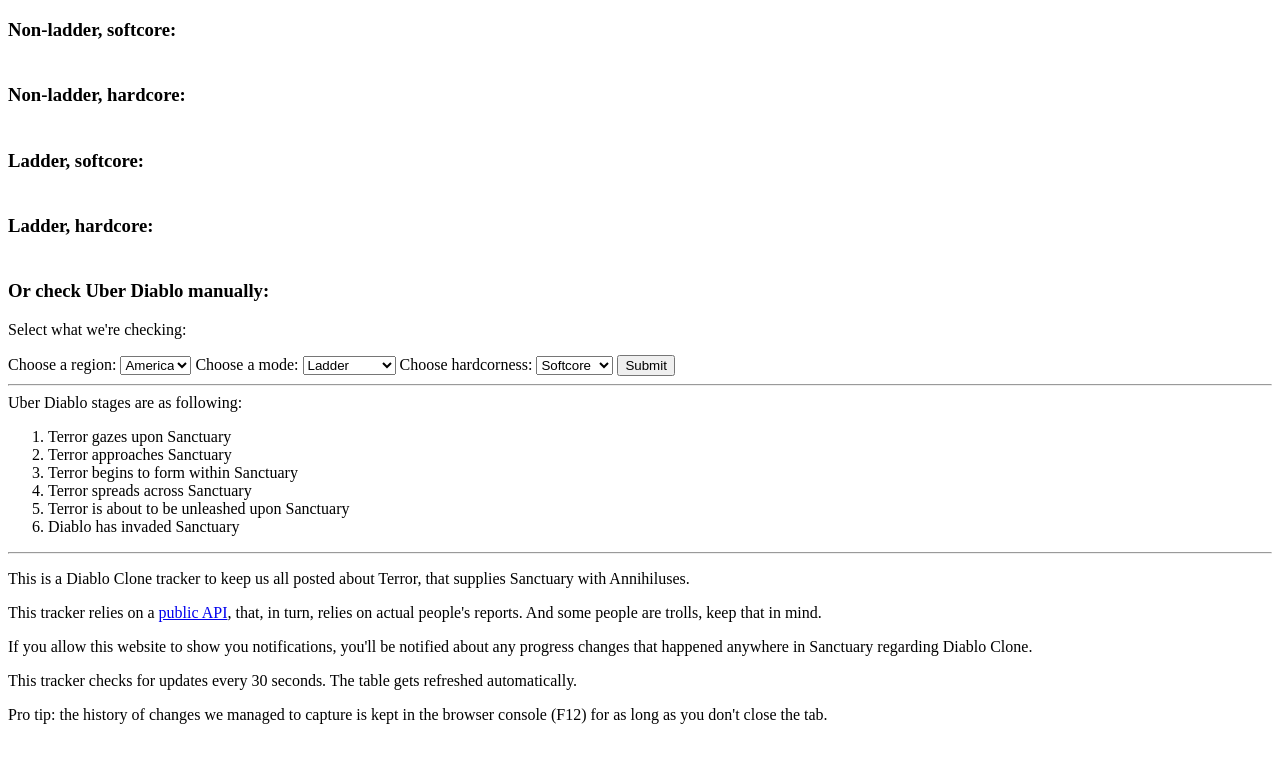
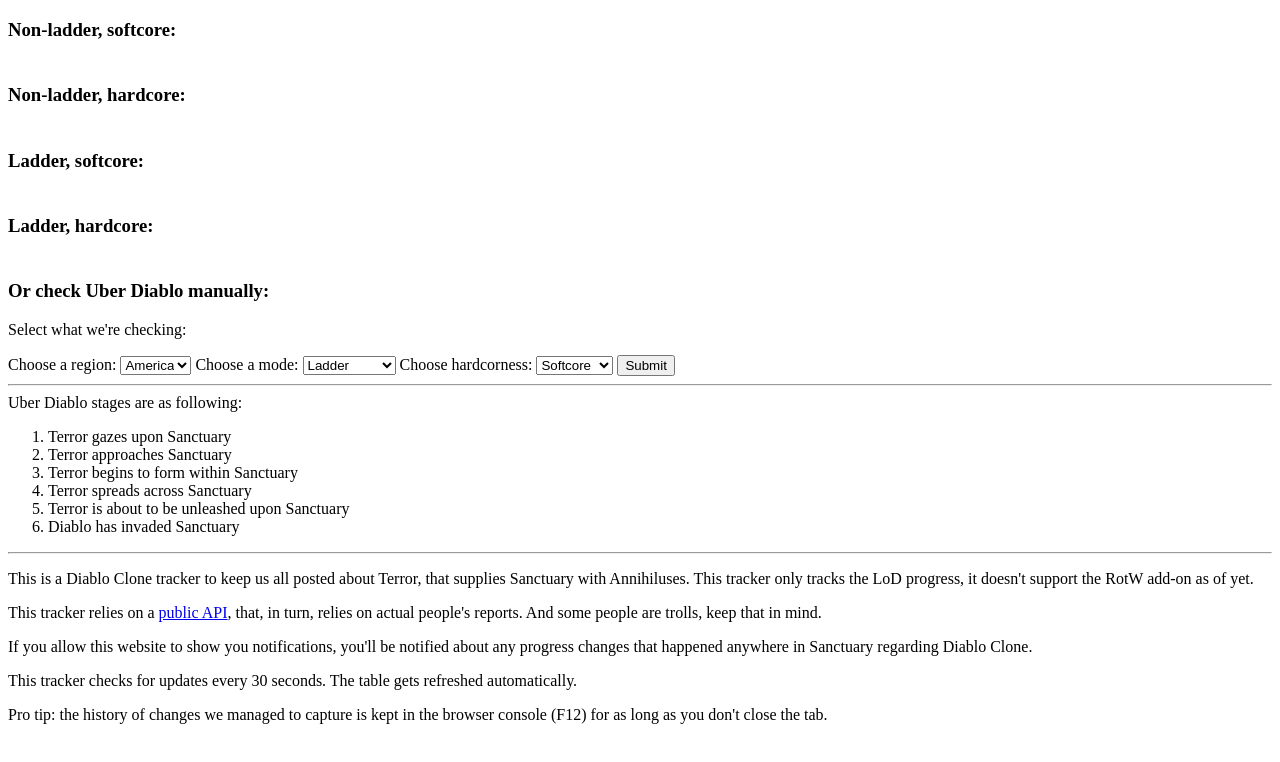
Before and after one commit to Yegor-JS/Uber-Diablo-Tracker, a website: page public/index.html in a window 1280 px wide. Drawn offline with Linux system fonts and the light colour scheme; no server answers.

Commit message:
add a more accurate description of what the tracker does

```diff
--- a/public/index.html
+++ b/public/index.html
@@ -74,7 +74,7 @@
   </div>
   <hr>
   <div>
-    <p>This is a Diablo Clone tracker to keep us all posted about Terror, that supplies Sanctuary with Annihiluses.</p>
+    <p>This is a Diablo Clone tracker to keep us all posted about Terror, that supplies Sanctuary with Annihiluses. This tracker only tracks the LoD progress, it doesn't support the RotW add-on as of yet.</p>
     <p>This tracker relies on a <a
         href="https://www.diablo2.io/forums/diablo-clone-uber-diablo-tracker-public-api-t906872.html">public API</a>,
       that, in turn, relies on actual people's reports. And some people are trolls, keep that in mind.</p>
```
